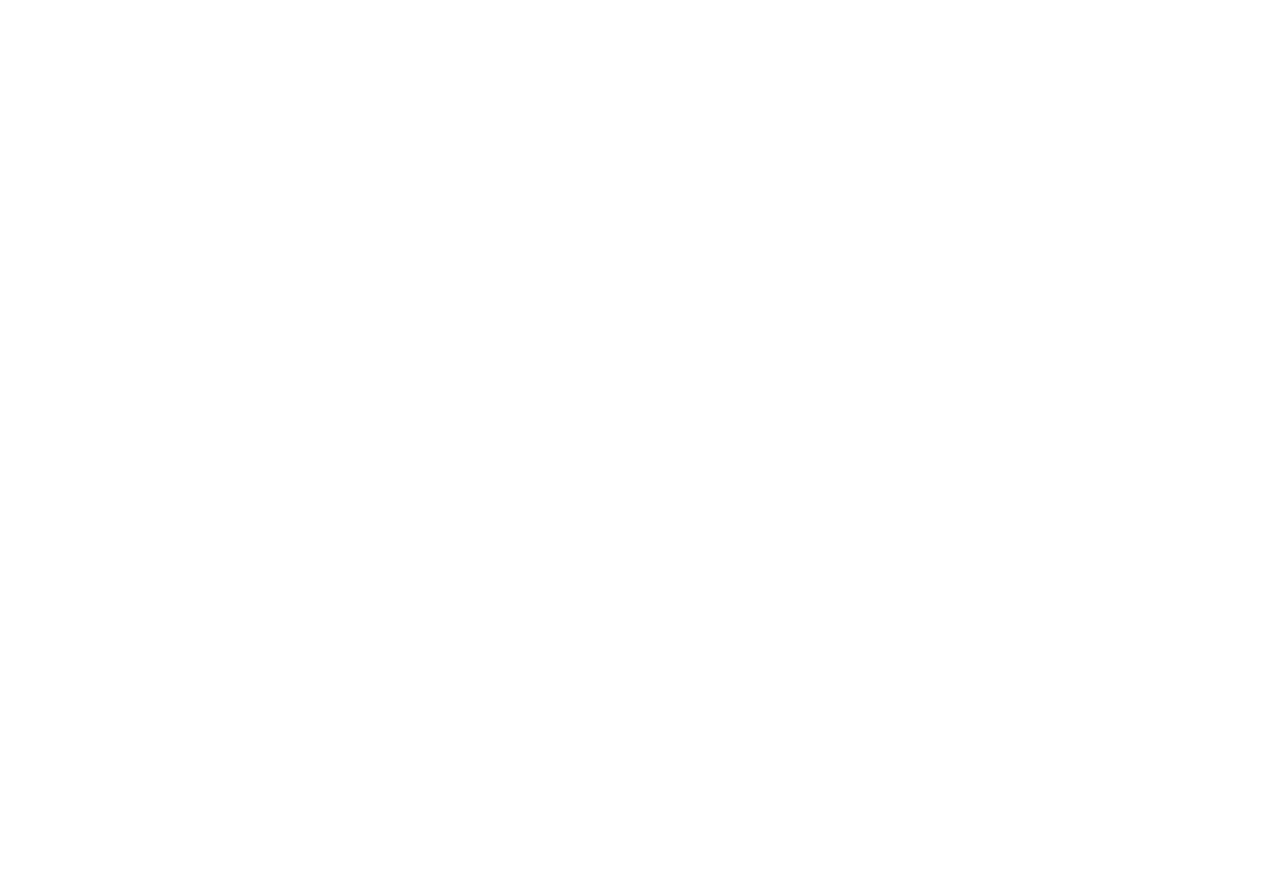
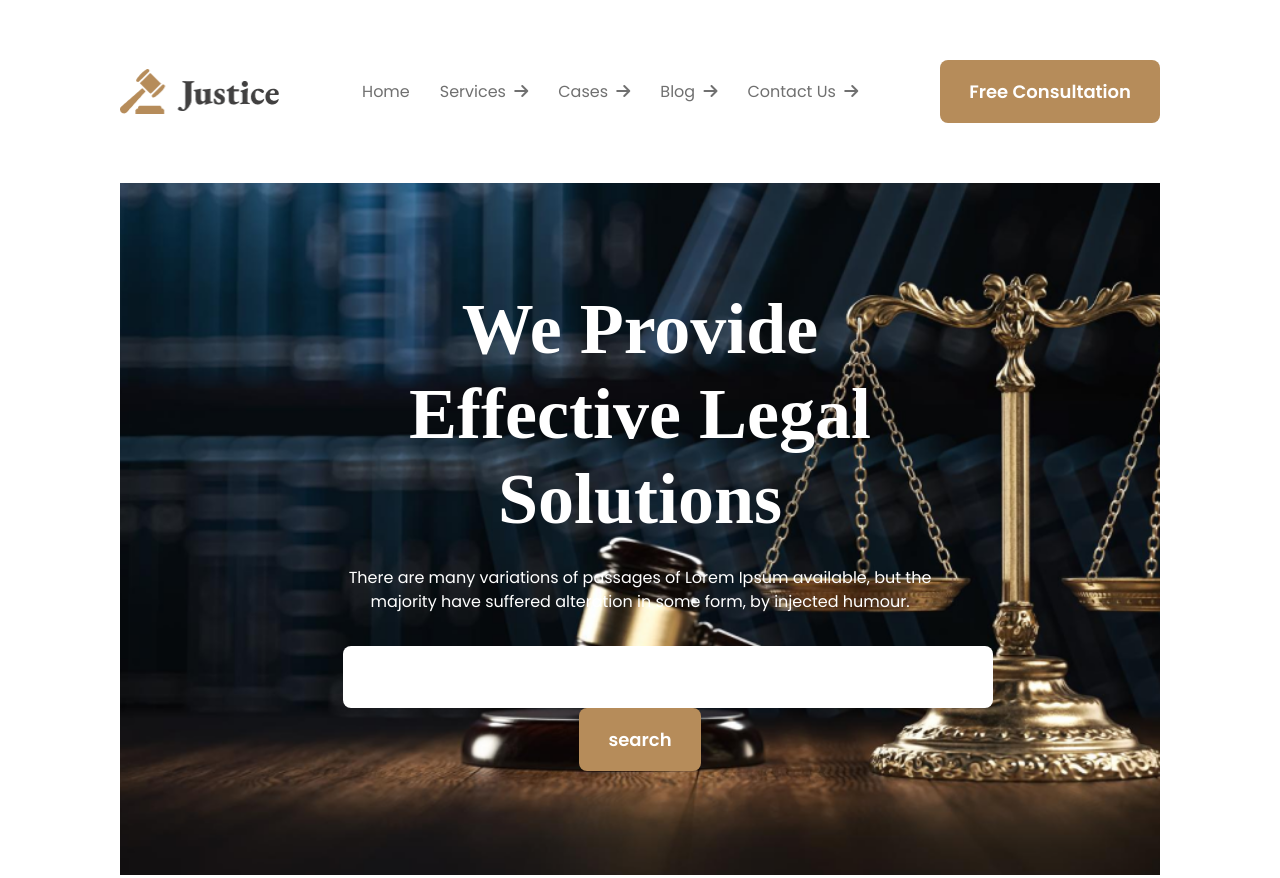
Before and after one commit to parthopauldev/legal-solution-resources-with-Tailwind-css, a plain HTML site: page index.html in a window 1280 px wide. Shown: the top 878 px of the page. Before the commit the page ends 800 px from the top, so only its background shows below. Drawn offline with nearby package versions, Linux system fonts and the light colour scheme.

Commit message:
main changed

```diff
--- a/index.html
+++ b/index.html
@@ -1,11 +1,103 @@
 <!DOCTYPE html>
 <html lang="en">
+
 <head>
     <meta charset="UTF-8">
     <meta name="viewport" content="width=device-width, initial-scale=1.0">
+    <!-- extarnal css link -->
+
+    <link rel="stylesheet" href="tailwind init.css">
+
+    <script src="https://cdn.jsdelivr.net/npm/@tailwindcss/browser@4"></script>
+    <!-- font awesome cdn -->
+    <link rel="stylesheet" href="https://cdnjs.cloudflare.com/ajax/libs/font-awesome/6.7.2/css/all.min.css"
+        integrity="sha512-Evv84Mr4kqVGRNSgIGL/F/aIDqQb7xQ2vcrdIwxfjThSH8CSR7PBEakCr51Ck+w+/U6swU2Im1vVX0SVk9ABhg=="
+        crossorigin="anonymous" referrerpolicy="no-referrer" />
+    <!-- font family -->
+    <link rel="preconnect" href="https://fonts.googleapis.com">
+    <link rel="preconnect" href="https://fonts.gstatic.com" crossorigin>
+    <link
+        href="https://fonts.googleapis.com/css2?family=EB+Garamond:ital,wght@0,400..800;1,400..800&family=Poppins:ital,wght@0,100;0,200;0,300;0,400;0,500;0,600;0,700;0,800;0,900;1,100;1,200;1,300;1,400;1,500;1,600;1,700;1,800;1,900&display=swap"
+        rel="stylesheet">
     <title>Document</title>
 </head>
-<body>
 
+<body class="font-[poppins] w-max-[1440px]">
+    <!-- header start -->
+    <header>
+        <!-- nav start -->
+        <nav class="w-[81.25%] mx-auto flex items-center justify-between py-[60px]">
+            <div class="logo-parent w-[160px] h-[46px]">
+                <img class="w-[100%]" src="images/logo2.png" alt="logo">
+            </div>
+            <ul class="nav-items flex items-center text-[rgba(112,112,112,1)] font-normal gap-[30px] ">
+                <!-- nav link -->
+
+                <!-- nav link -->
+
+                <li class="dark-03-text "><a href="">Home</a>
+                </li>
+                <li class=""><a class="mr-[4px]" href="">Services</a>
+                    <a href=""><i class="fa-solid fa-arrow-right"></i></a>
+                </li>
+
+                <li><a class="mr-[4px]" href="">Cases</a>
+                    <a href=""><i class="fa-solid fa-arrow-right"></i></a>
+                </li>
+
+                <li><a class="mr-[4px]" href="">Blog</a>
+                    <a href=""><i class="fa-solid fa-arrow-right"></i></a>
+                </li>
+
+                <li><a class="mr-[4px]" href="">Contact Us
+                    </a>
+                    <a href=""><i class="fa-solid fa-arrow-right"></i></a>
+                </li>
+            </ul>
+            <!-- button -->
+            <div class="btn-container">
+                <button class="py-[18px] px-[29px] bg-[rgb(182,140,90)] text-[18px]
+        font-[600] text-white rounded-[8px]">Free Consultation</button>
+            </div>
+        </nav>
+        <!-- nav end -->
+        <!-- banner start -->
+        <section
+            class="w-[81.25%] mx-auto bg-[url(/images/banner.png)] bg-cover bg-no-repeat bg-center text-white text-center mb-[100px]">
+            <div class="w-[59.1%] mx-auto py-[104px] px-[10px]">
+
+                <h1 class="font-[EB-Garamond] font-[800] text-[72px] leading-[85px] text-center mb-[24px]">We Provide
+                    Effective Legal Solutions</h1>
+                <p class="mb-[32px]">There are many variations of passages of Lorem Ipsum available, but the majority
+                    have suffered alteration in some form, by injected humour.</p>
+                <form action="">
+                    <input type="search" class="py-[19px] pr-[314px] pl-[20px] bg-white  rounded-[8px]"
+                        placeholder="Search your services">
+                    <input type="submit" value="search" class="py-[18px] px-[29px] bg-[rgb(182,140,90)] text-[18px]
+        font-[600] text-white rounded-[8px]">
+
+                </form>
+            </div>
+
+        </section>
+        <!-- banner end-->
+    </header>
+    <main class="w-[81.25%] mx-auto">
+        <!-- The Legal Practice Area -->
+        <section>
+
+
+            <h2 class="font-[EB-Garamond] text-[40px] font-[800]  text-center mb-[24px]">The Legal Practice Area</h2>
+            <p class="leading-[26px] text-[#414040] text-center mb-[64px]">There are many variations of passages of
+                Lorem Ipsum available, but the majority have suffered alteration in some form, by injected humour.</p>
+
+
+        </section>
+
+    </main>
+    <footer>
+
+    </footer>
 </body>
+
 </html>
```
Also changed, not shown: tailwind.config.js (added).
